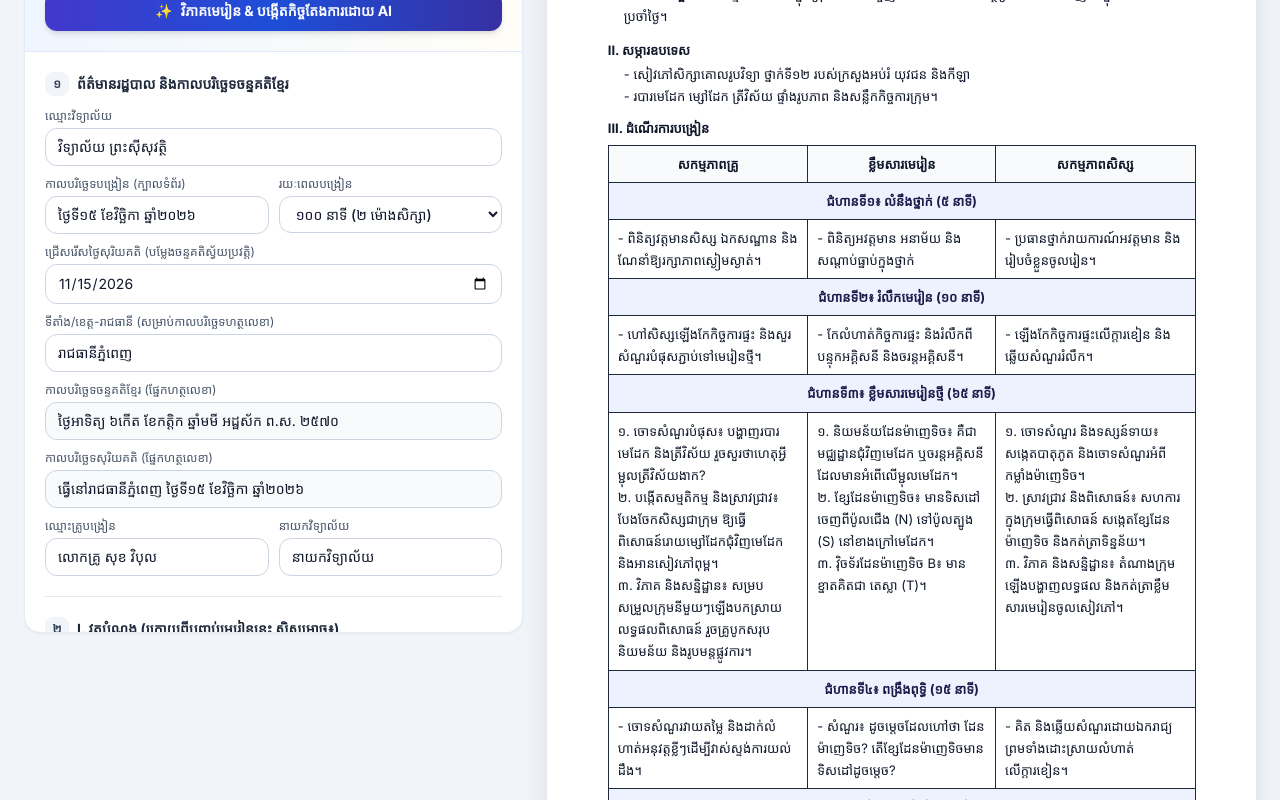
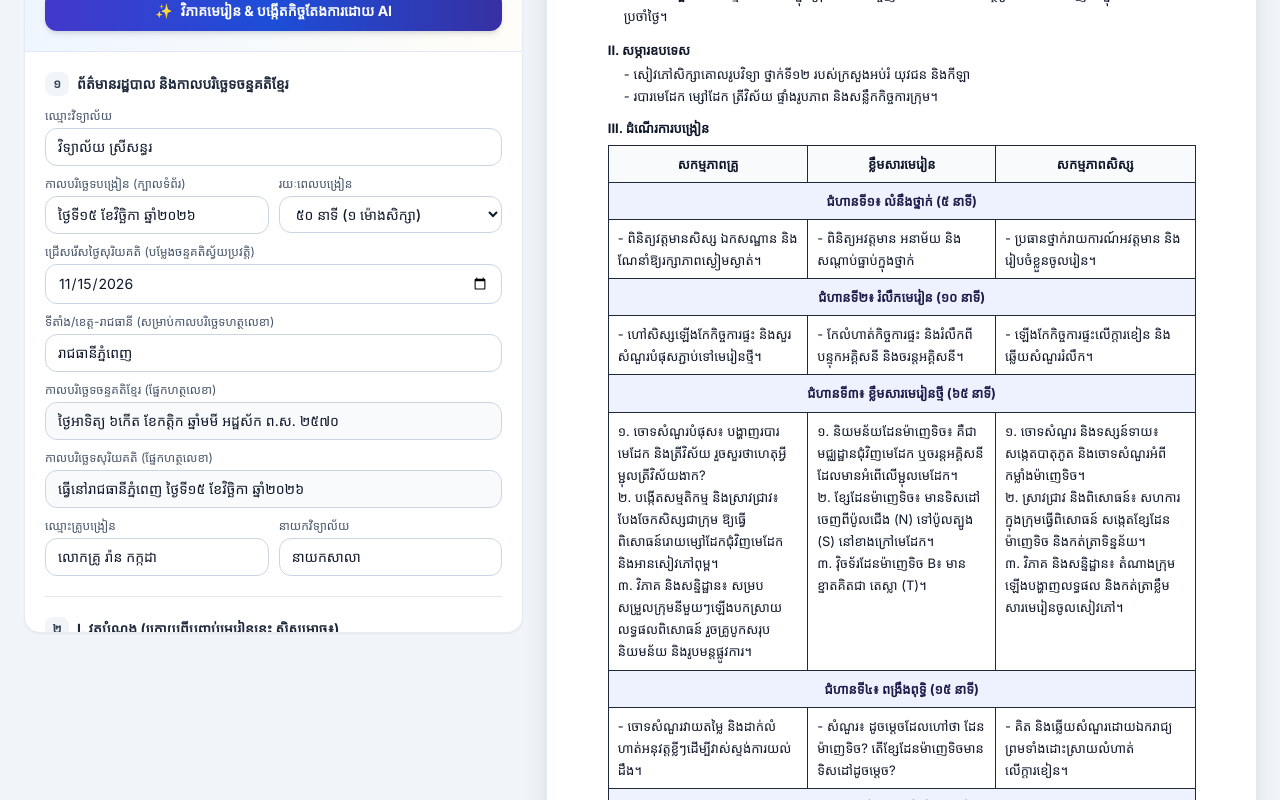
Before and after one commit to rankakada/KakadaLessonPlan, a plain HTML site: page index.html in a window 1280 px wide. Shown: the part 720-1520 px from the top of the page. Drawn offline with nearby package versions, Linux system fonts and the light colour scheme; a web font is replaced by a local one.

Commit message:
Add files via upload
EDIT

```diff
--- a/index.html
+++ b/index.html
@@ -411,7 +411,7 @@
                     <div class="grid grid-cols-1 sm:grid-cols-2 gap-2.5">
                         <div class="sm:col-span-2">
                             <label class="block text-xs text-slate-600 mb-1">ឈ្មោះវិទ្យាល័យ</label>
-                            <input type="text" id="schoolInput" oninput="syncPreview()" value="វិទ្យាល័យ ព្រះស៊ីសុវត្ថិ" class="w-full px-3 py-2 rounded-xl border border-slate-300 text-xs sm:text-sm focus:ring-2 focus:ring-indigo-500 focus:outline-none">
+                            <input type="text" id="schoolInput" oninput="syncPreview()" value="វិទ្យាល័យ ស្រីសន្ធរ" class="w-full px-3 py-2 rounded-xl border border-slate-300 text-xs sm:text-sm focus:ring-2 focus:ring-indigo-500 focus:outline-none">
                         </div>
                         <div>
                             <label class="block text-xs text-slate-600 mb-1">កាលបរិច្ឆេទបង្រៀន (ក្បាលទំព័រ)</label>
@@ -420,8 +420,8 @@
                         <div>
                             <label class="block text-xs text-slate-600 mb-1">រយៈពេលបង្រៀន</label>
                             <select id="durationInput" onchange="onDurationChange()" class="w-full px-3 py-2 rounded-xl border border-slate-300 bg-white text-xs sm:text-sm font-medium focus:ring-2 focus:ring-indigo-500 focus:outline-none">
-                                <option value="៥០ នាទី (១ ម៉ោងសិក្សា)">៥០ នាទី (១ ម៉ោងសិក្សា)</option>
-                                <option value="១០០ នាទី (២ ម៉ោងសិក្សា)" selected>១០០ នាទី (២ ម៉ោងសិក្សា)</option>
+                                <option value="៥០ នាទី (១ ម៉ោងសិក្សា)" selected>៥០ នាទី (១ ម៉ោងសិក្សា)</option>
+                                <option value="១០០ នាទី (២ ម៉ោងសិក្សា)">១០០ នាទី (២ ម៉ោងសិក្សា)</option>
                             </select>
                         </div>
                         <div class="sm:col-span-2">
@@ -442,11 +442,11 @@
                         </div>
                         <div>
                             <label class="block text-xs text-slate-600 mb-1">ឈ្មោះគ្រូបង្រៀន</label>
-                            <input type="text" id="teacherInput" oninput="syncPreview()" value="លោកគ្រូ សុខ វិបុល" class="w-full px-3 py-2 rounded-xl border border-slate-300 text-xs sm:text-sm focus:ring-2 focus:ring-indigo-500 focus:outline-none">
+                            <input type="text" id="teacherInput" oninput="syncPreview()" value="លោកគ្រូ រ៉ាន កក្កដា" class="w-full px-3 py-2 rounded-xl border border-slate-300 text-xs sm:text-sm focus:ring-2 focus:ring-indigo-500 focus:outline-none">
                         </div>
                         <div>
                             <label class="block text-xs text-slate-600 mb-1">នាយកវិទ្យាល័យ</label>
-                            <input type="text" id="principalInput" oninput="syncPreview()" value="នាយកវិទ្យាល័យ" class="w-full px-3 py-2 rounded-xl border border-slate-300 text-xs sm:text-sm focus:ring-2 focus:ring-indigo-500 focus:outline-none">
+                            <input type="text" id="principalInput" oninput="syncPreview()" value="នាយកសាលា" class="w-full px-3 py-2 rounded-xl border border-slate-300 text-xs sm:text-sm focus:ring-2 focus:ring-indigo-500 focus:outline-none">
                         </div>
                     </div>
                 </div>
```
